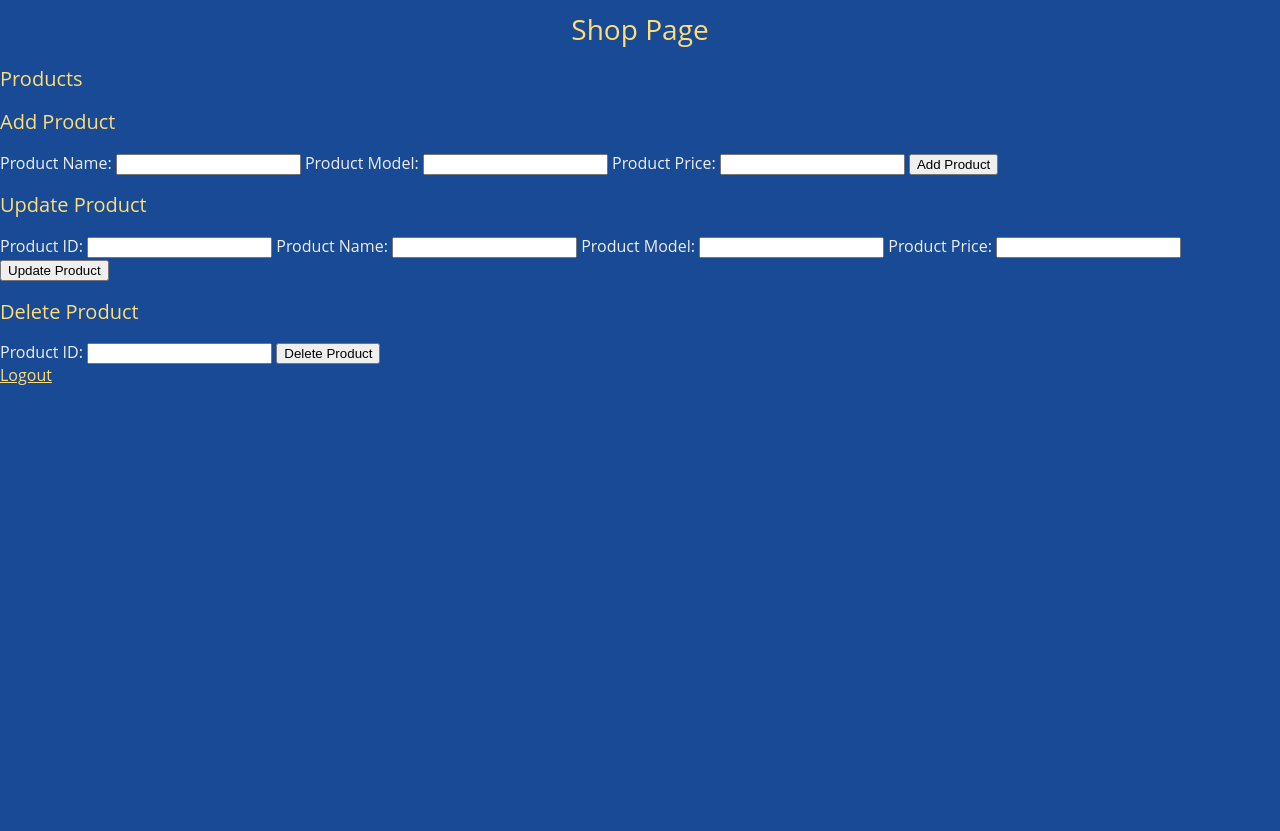
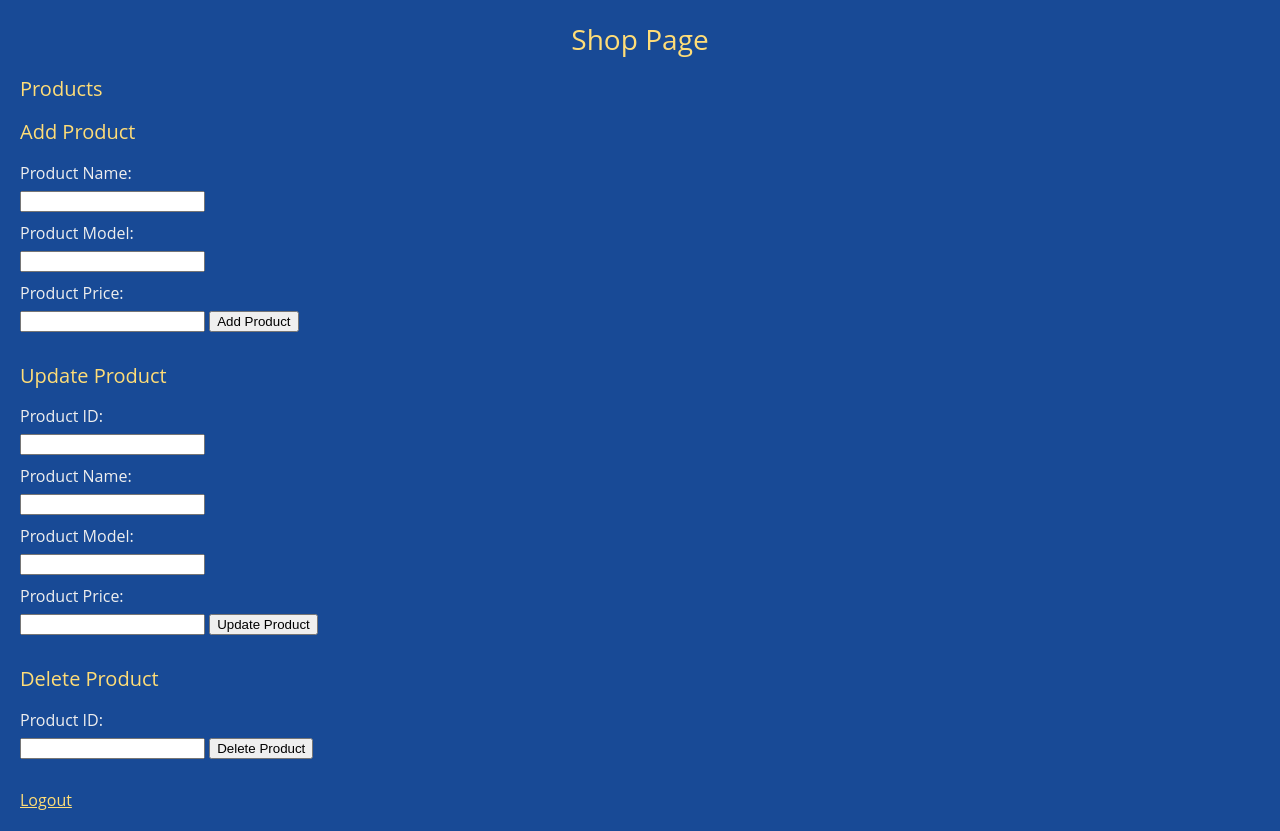
Before and after one commit to keithmmc/wsaaproject, a Flask app: template templates/shop.html in a window 1280 px wide. Before the commit the page ends 385 px from the top, so only its background shows below. Run offline with Flask 3, Linux system fonts and the light colour scheme; the template is opened without the code that fills it, so the values that code supplies are empty; a user stored in the database is signed in.

Commit message:
Update style.css

```diff
--- a/static/style.css
+++ b/static/style.css
@@ -4,13 +4,14 @@ html {
 
   body
   {
-      margin: 0 !important;
-      padding: 0px 0px;
-      background-color: #184A96;
-      color: #eee;
-      font-family: 'Open Sans', sans-serif;
-      font-size: 16px;
-      min-width: 600px;
+    margin: 20px;
+    font-size: 16px;
+    min-width: 600px;
+    padding: 0px 0px;
+    background-color: #184A96;
+    color: #eee;
+    font-family: 'Open Sans', sans-serif;
+
   }
   .menu a
   {
@@ -61,3 +62,16 @@ a:active {
       font-weight: 400;
       color: #fd7;
   }
+
+  form {
+    margin-bottom: 20px;
+}
+
+label {
+    display: block;
+    margin-bottom: 5px;
+}
+
+input, button {
+    margin-bottom: 10px;
+}
```
